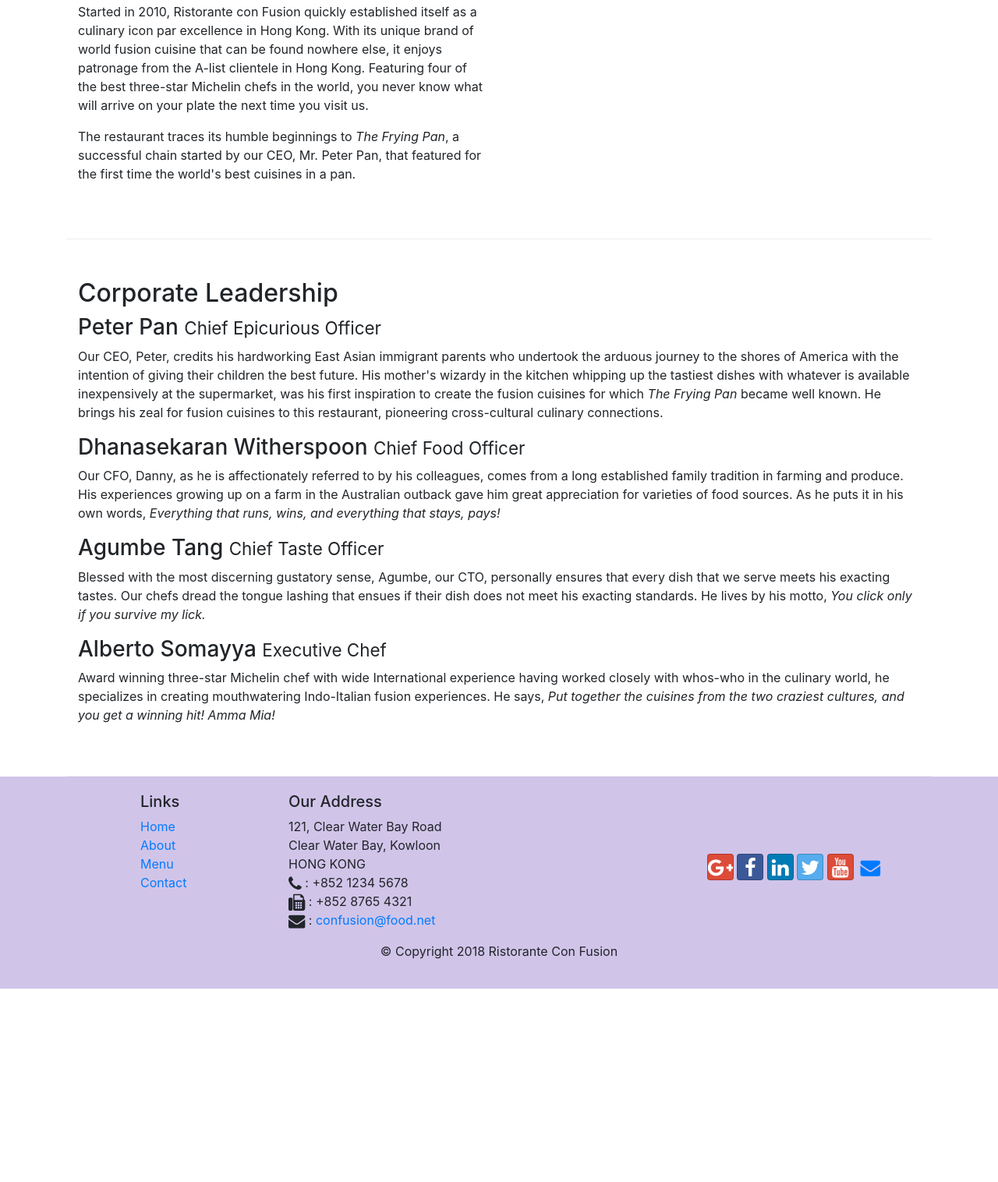
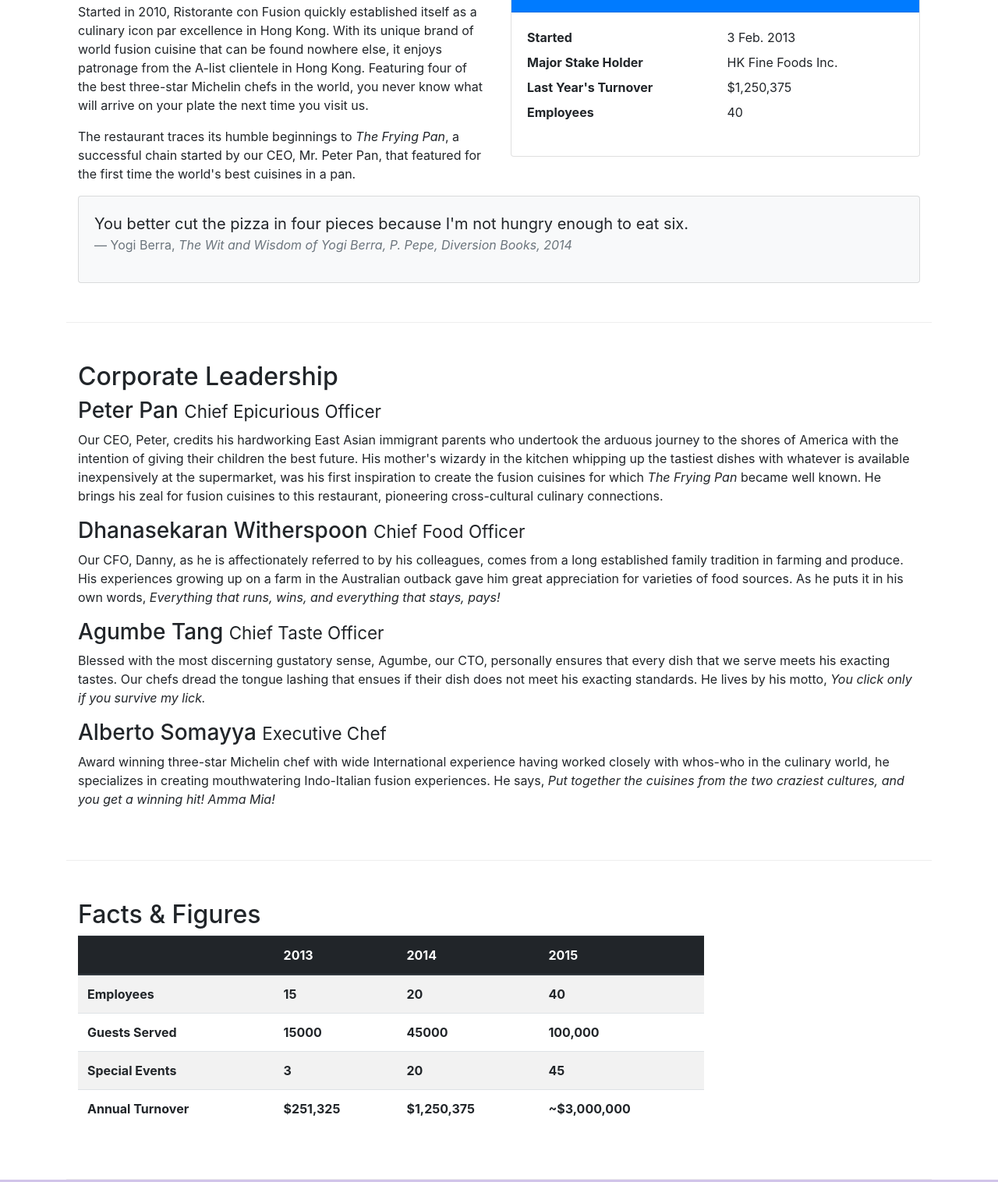
Before and after one commit to amirthabala27/coursera-bootstrap, a website: page aboutus.html in a window 1280 px wide. Shown: the part 558-2074 px from the top of the page at 78% size. Before the commit the page ends 1826 px from the top, so only its background shows below. Drawn offline with nearby package versions, Linux system fonts and the light colour scheme.

Commit message:
bootstrap tables and cards

```diff
--- a/aboutus.html
+++ b/aboutus.html
@@ -76,6 +76,37 @@
                 <p>The restaurant traces its humble beginnings to <em>The Frying Pan</em>, a successful chain started by our CEO, Mr. Peter Pan, that featured for the first time the world's best cuisines in a pan.</p>
             </div>
             <div class="col-12 col-sm">
+                <div class="card">
+                    <h3 class="card-header bg-primary text-white">
+                        Facts At a Glance
+                    </h3>
+                    <div class="card-body">
+                        <dl class="row">
+                            <dt class="col-6">Started</dt>
+                            <dd class="col-6">3 Feb. 2013</dd>
+                            <dt class="col-6">Major Stake Holder</dt>
+                            <dd class="col-6">HK Fine Foods Inc.</dd>
+                            <dt class="col-6">Last Year's Turnover</dt>
+                            <dd class="col-6">$1,250,375</dd>
+                            <dt class="col-6">Employees</dt>
+                            <dd class="col-6">40</dd>
+                        </dl>
+                    </div>
+                </div>
+            </div>
+            <div class="col-12">
+                <div class="card card-body bg-light">
+                    <blockquote class="blockquote">
+                        <p class="mb-0">You better cut the pizza in four pieces
+                            because I'm not hungry enough to eat six.
+                        </p>
+                        <footer class="blockquote-footer">Yogi Berra,
+                            <cite title="Souce Title"> The Wit and Wisdom of Yogi Berra,
+                                 P. Pepe, Diversion Books, 2014
+                            </cite>
+                        </footer>
+                    </blockquote>
+                </div>
             </div>
         </div>
 
@@ -94,6 +125,50 @@
             </div>
        </div>
 
+       <div class="row row-content">
+           <div class="col-12 col-sm-9">
+               <h2>Facts &amp; Figures</h2>
+               <div class="table-responsive">
+                   <table class="table table-striped">
+                       <thead class="thead-dark">
+                           <tr>
+                               <th>&nbsp;</th>
+                               <th>2013</th>
+                               <th>2014</th>
+                               <th>2015</th>
+                           </tr>
+                       </thead>
+                       <tbody>
+                           <tr>
+                               <th>Employees</th>
+                               <th>15</th>
+                               <th>20</th>
+                               <th>40</th>
+                           </tr>
+                           <tr>
+                               <th>Guests Served</th>
+                               <th>15000</th>
+                               <th>45000</th>
+                               <th>100,000</th>
+                           </tr>
+                           <tr>
+                               <th>Special Events</th>
+                               <th>3</th>
+                               <th>20</th>
+                               <th>45</th>
+                           </tr>
+                           <tr>
+                               <th>Annual Turnover</th>
+                               <th>$251,325</th>
+                               <th>$1,250,375</th>
+                               <th>~$3,000,000</th>
+                           </tr>
+                       </tbody>
+                   </table>
+               </div>
+           </div>
+           <div class="col-12 col-sm-3"></div>
+       </div>
     </div>
 
     <footer class="footer">
```
